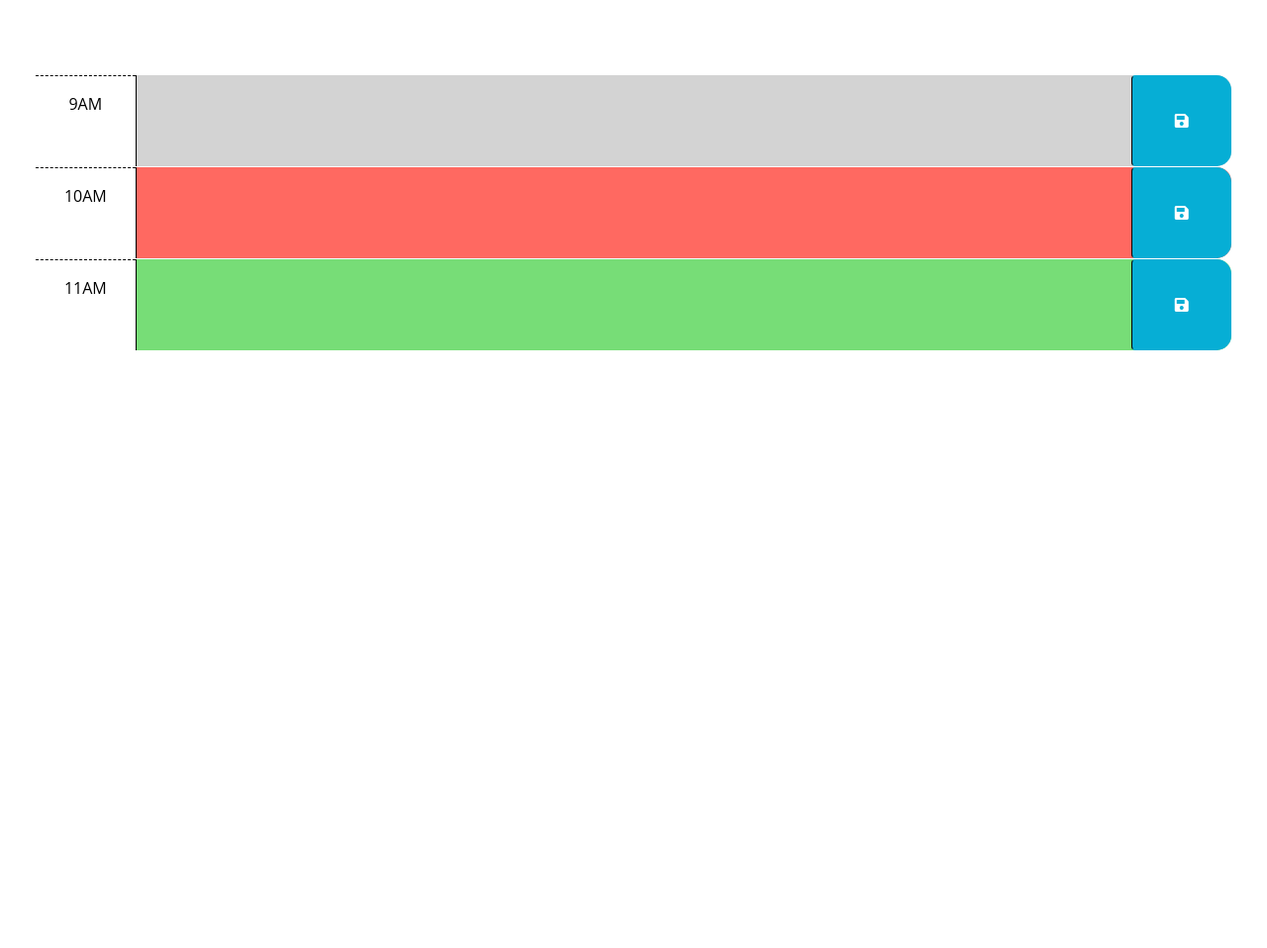
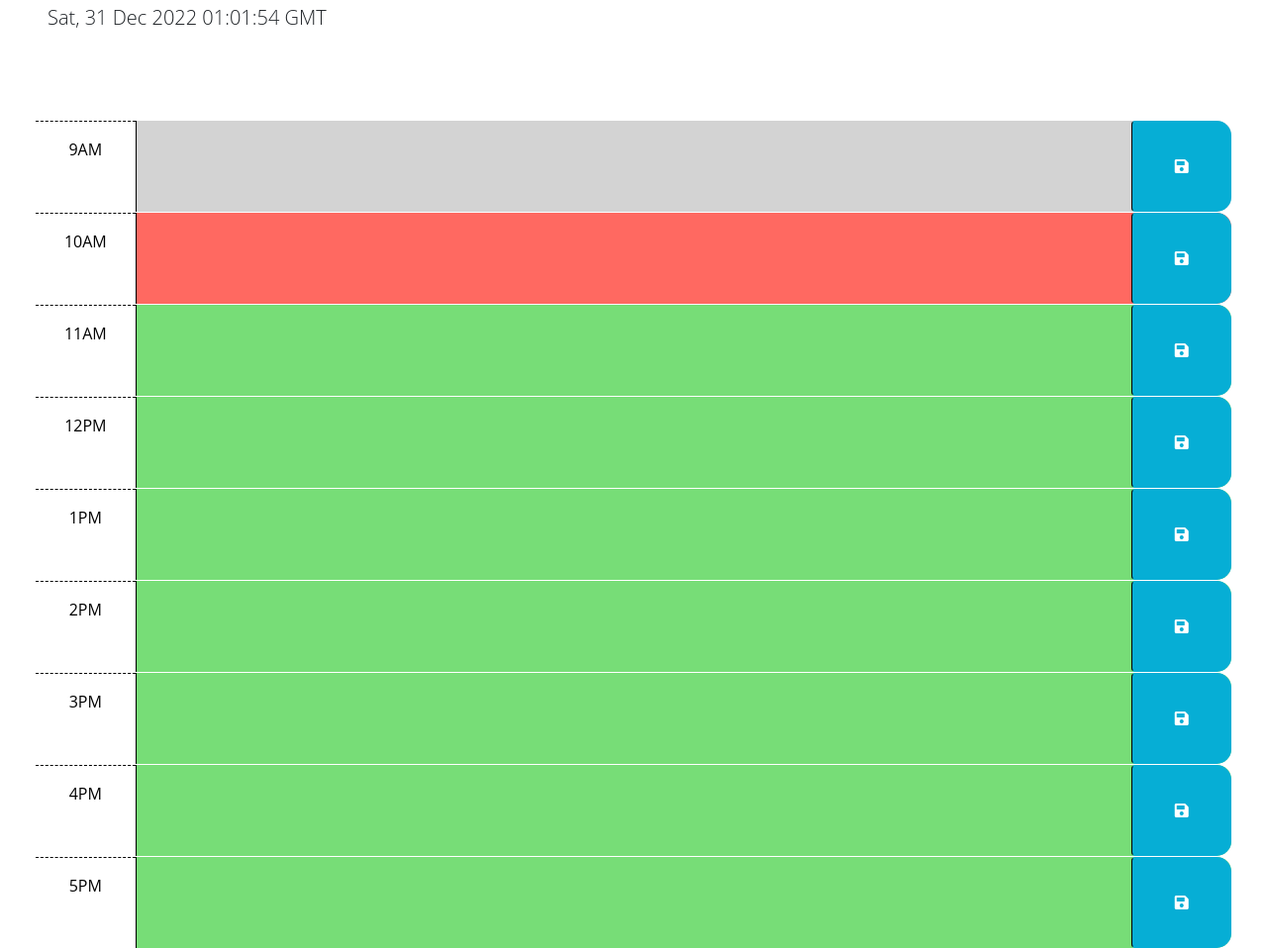
Before and after one commit to Kenny4297/Daily-Planner, a plain HTML site: page index.html in a window 1280 px wide. Shown: the part 176-1134 px from the top of the page at 99% size. Before the commit the page ends 800 px from the top, so only its background shows below. Drawn offline with nearby package versions, Linux system fonts and the light colour scheme.

Commit message:
figured out local storage.ssh# ls Next step will be to keep the textarea upon refresh

```diff
--- a/index.html
+++ b/index.html
@@ -45,26 +45,74 @@
         -->
 
       <!-- Example of a past time block. The "past" class adds a gray background color. -->
-      <div id="hour-9" class="row time-block past">
+      <div id="hour-9a" class="row time-block past">
         <div class="col-2 col-md-1 hour text-center py-3">9AM</div>
+        <textarea class="col-8 col-md-10 description" rows="3"></textarea>
+        <button class="btn saveBtn col-2 col-md-1" aria-label="save">
+          <i class="fas fa-save" aria-hidden="true"></i>
+        </button>
+      </div>
+
+      <!-- Example of a present time block. The "present" class adds a red background color. -->
+      <div id="hour-10a" class="row time-block present">
+        <div class="col-2 col-md-1 hour text-center py-3">10AM</div>
+        <textarea class="col-8 col-md-10 description" rows="3"></textarea>
+        <button class="btn saveBtn col-2 col-md-1" aria-label="save">
+          <i class="fas fa-save" aria-hidden="true"></i>
+        </button>
+      </div>
+
+      <!-- Example of a future time block. The "future" class adds a green background color. -->
+      <div id="hour-11a" class="row time-block future">
+        <div class="col-2 col-md-1 hour text-center py-3">11AM</div>
+        <textarea class="col-8 col-md-10 description" rows="3"></textarea>
+        <button class="btn saveBtn col-2 col-md-1" aria-label="save">
+          <i class="fas fa-save" aria-hidden="true"></i>
+        </button>
+      </div>
+
+      <div id="hour-12p" class="row time-block future">
+        <div class="col-2 col-md-1 hour text-center py-3">12PM</div>
+        <textarea class="col-8 col-md-10 description" rows="3"></textarea>
+        <button class="btn saveBtn col-2 col-md-1" aria-label="save">
+          <i class="fas fa-save" aria-hidden="true"></i>
+        </button>
+      </div>
+
+      <div id="hour-1p" class="row time-block future">
+        <div class="col-2 col-md-1 hour text-center py-3">1PM</div>
         <textarea class="col-8 col-md-10 description" rows="3"> </textarea>
         <button class="btn saveBtn col-2 col-md-1" aria-label="save">
           <i class="fas fa-save" aria-hidden="true"></i>
         </button>
       </div>
 
-      <!-- Example of a present time block. The "present" class adds a red background color. -->
-      <div id="hour-10" class="row time-block present">
-        <div class="col-2 col-md-1 hour text-center py-3">10AM</div>
+      <div id="hour-2p" class="row time-block future">
+        <div class="col-2 col-md-1 hour text-center py-3">2PM</div>
         <textarea class="col-8 col-md-10 description" rows="3"> </textarea>
         <button class="btn saveBtn col-2 col-md-1" aria-label="save">
           <i class="fas fa-save" aria-hidden="true"></i>
         </button>
       </div>
 
-      <!-- Example of a future time block. The "future" class adds a green background color. -->
-      <div id="hour-11" class="row time-block future">
-        <div class="col-2 col-md-1 hour text-center py-3">11AM</div>
+      <div id="hour-3p" class="row time-block future">
+        <div class="col-2 col-md-1 hour text-center py-3">3PM</div>
+        <textarea class="col-8 col-md-10 description" rows="3"> </textarea>
+        <button class="btn saveBtn col-2 col-md-1" aria-label="save">
+          <i class="fas fa-save" aria-hidden="true"></i>
+        </button>
+      </div>
+
+      <div id="hour-4p" class="row time-block future">
+        <div class="col-2 col-md-1 hour text-center py-3">4PM</div>
+        <textarea class="col-8 col-md-10 description" rows="3"> </textarea>
+        <button class="btn saveBtn col-2 col-md-1" aria-label="save">
+          <i class="fas fa-save" aria-hidden="true"></i>
+        </button>
+      </div>
+
+      <div id="hour-5p" class="row time-block future">
+        <div class="col-2 col-md-1 hour text-center py-3">5PM</div>
         <textarea class="col-8 col-md-10 description" rows="3"> </textarea>
         <button class="btn saveBtn col-2 col-md-1" aria-label="save">
           <i class="fas fa-save" aria-hidden="true"></i>
--- a/script.js
+++ b/script.js
@@ -1,13 +1,48 @@
-console.log("connection test1")
-console.log("hello world")
-
 // Wrap all code that interacts with the DOM in a call to jQuery to ensure that
 // the code isn't run until the browser has finished rendering all the elements
 // in the html.
+
+let timeBlockNotes = [];
+
+// let localStorageTimeBlockNotes = JSON.parse(localStorage.getItem("TimeBlockNotes"));
+// if (!localStorageTimeBlockNotes) {
+//   localStorageTimeBlockNotes = [];
+// }
+
+
+//Pushing the score to local storage
+// localStorageTimeBlockNotes.push(note);
+
+//Permanently updates our local storage high scores
+// localStorage.setItem("TimeBlockNotes", JSON.stringify(localStorageTimeBlockNotes))
+
 $(function () {
   // TODO: Add a listener for click events on the save button.
 
-  //This code should use the id in the containing time-block as a key to save the user input in local storage.
+  $('.saveBtn').on('click', (event) => {
+    //This code should use the id in the containing time-block as a key to save the user input in local storage.
+    console.log("save-button click event check")
+    event.preventDefault();
+    let key = $(event.currentTarget).closest('div').attr('id') // --> This will be the key
+
+    let value = $('.description').val(); // --> the value (this is what the user writes in the textarea)
+
+    console.log(key);
+    // console.log(typeof(key));
+    console.log(value);
+
+    localStorage.setItem(key, value);
+
+    //trying to populate the textarea with the notes saved in local storage when browser refreshes
+    let $noteValue = $('.description').val();
+    $noteValue = localStorage.getItem(key);
+
+    // localStorage.getItem(value);
+
+    console.log(localStorage);
+  })
+
+
 
   // HINT: What does `this` reference in the click listener function?
 
@@ -25,29 +60,13 @@ $(function () {
   // HINT: How can the id attribute of each time-block be used to do this?
 
   // TODO: Add code to display the current date in the header of the page.
-  let todaysDate = new Date();
+  // console.log(dayjs()); //This works
 
-  let currentMonth = todaysDate.getMonth() + 1;
-  let currentDay = todaysDate.getDate();
+  //Location to put todays date
+  const $dateLocation = $('#currentDay')
 
-  const displayDate = () => {
-    let monthSlot;
-    let daySlot;
-    if (currentMonth < 10 ) {
-      monthSlot = 0;
-    } else {
-      monthSlot = '';
-    };
+  $dateLocation.text(dayjs())
 
-    if (currentDay < 10 ) {
-      daySlot = 0;
-    } else {
-      daySlot = ''
-    }
-
-    return `${todaysDate.getFullYear()} - ${monthSlot} ${currentMonth} / ${daySlot} ${currentDay}`
-  }
-
-
+  // console.log(dayjs())
 
 });
```
Also changed, not shown: 1 other file.
